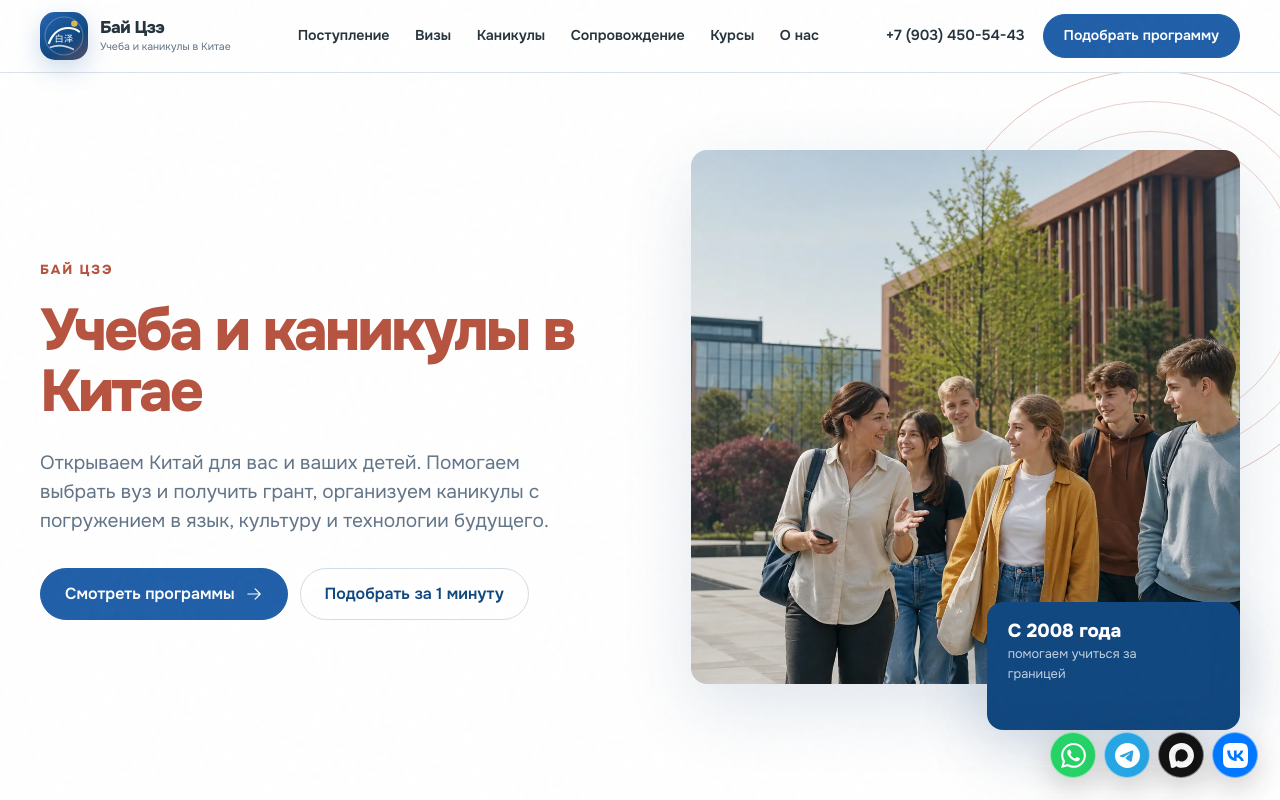
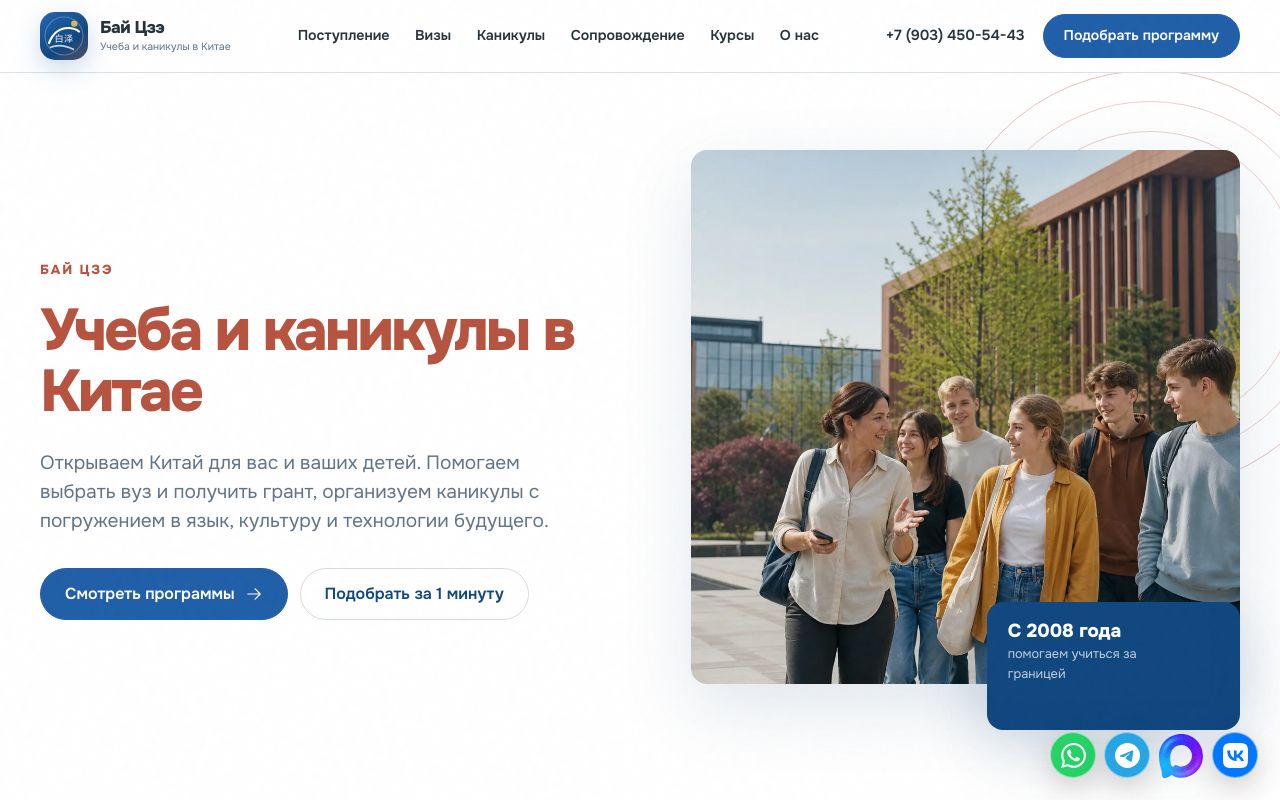
Before and after one commit to andrik268/baize-china, a React (Vite) app: page / in a window 1280 px wide. Shown: the top 800 px of the page. Built offline with nearby package versions, Linux system fonts and the light colour scheme.

Commit message:
Use MAX colored brand icon

```diff
--- a/src/App.jsx
+++ b/src/App.jsx
@@ -43,7 +43,7 @@ const SOCIAL_ICON_PATHS = {
 
 function SocialIcon({ name, size = 24 }) {
   if (name === "max") {
-    return <img className="social-icon social-icon--max" width={size} height={size} src="/assets/max-logo-official.svg" alt="" aria-hidden="true" />;
+    return <img className="social-icon social-icon--max" width={size} height={size} src="/assets/max-logo-official-colored.svg" alt="" aria-hidden="true" />;
   }
 
   return (
--- a/src/styles.css
+++ b/src/styles.css
@@ -1580,7 +1580,14 @@ a:focus-visible,
 }
 
 .floating-social__max {
-  background: #111111 !important;
+  background: transparent !important;
+  border-color: transparent !important;
+  box-shadow: none !important;
+}
+
+.floating-social__max .social-icon {
+  width: 46px;
+  height: 46px;
 }
 
 .floating-social__vk {
```
Also changed, not shown: public/assets/max-logo-official-colored.svg (added).
